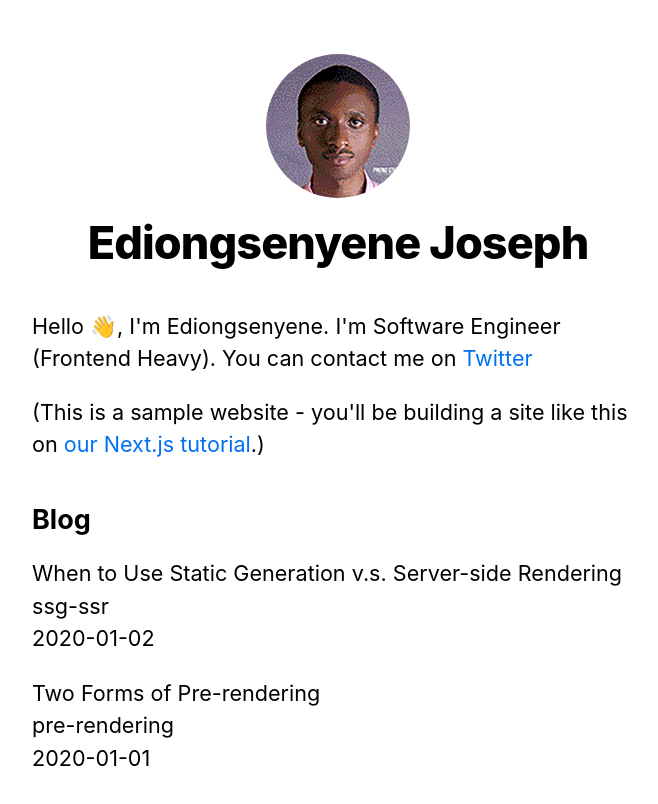
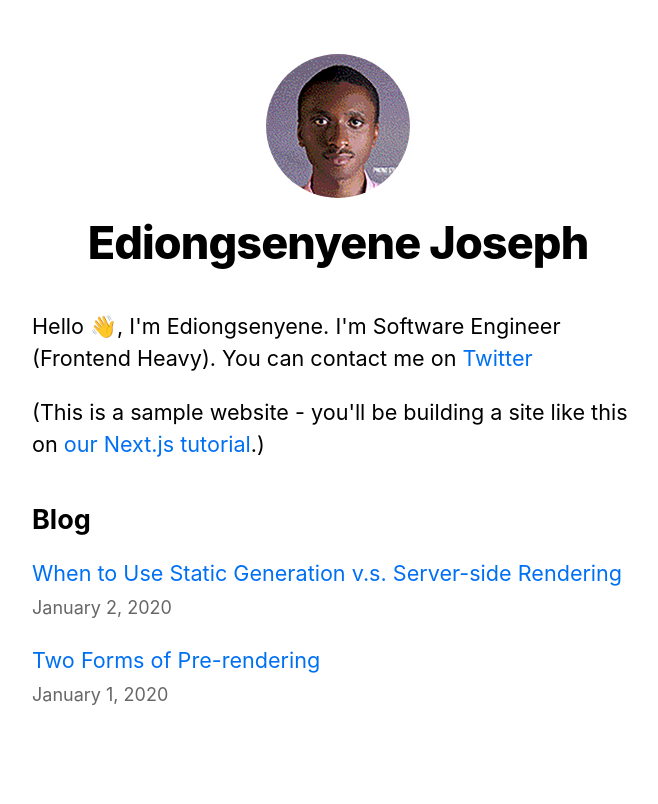
Before and after one commit to IEdiong/nextjs-basics, a Next.js app: page / in a window 1280 px wide. Shown: the top 804 px of the page, without its empty margins (302-960 px from the left). Built offline with nearby package versions, Linux system fonts and the light colour scheme.

Commit message:
Add finishing touch to index page

```diff
--- a/pages/index.js
+++ b/pages/index.js
@@ -4,6 +4,7 @@
 import utilStyles from "../styles/utils.module.css";
 
 import { getSortedPostsData } from "../lib/posts";
+import Date from "../components/date";
 
 // Using SSG
 export async function getStaticProps() {
@@ -50,11 +51,11 @@
               className={utilStyles.listItem}
               key={id}
             >
-              {title}
+              <Link href={`/posts/${id}`}>{title}</Link>
               <br />
-              {id}
-              <br />
-              {date}
+              <small className={utilStyles.lightText}>
+                <Date dateString={date} />
+              </small>
             </li>
           ))}
         </ul>
```
